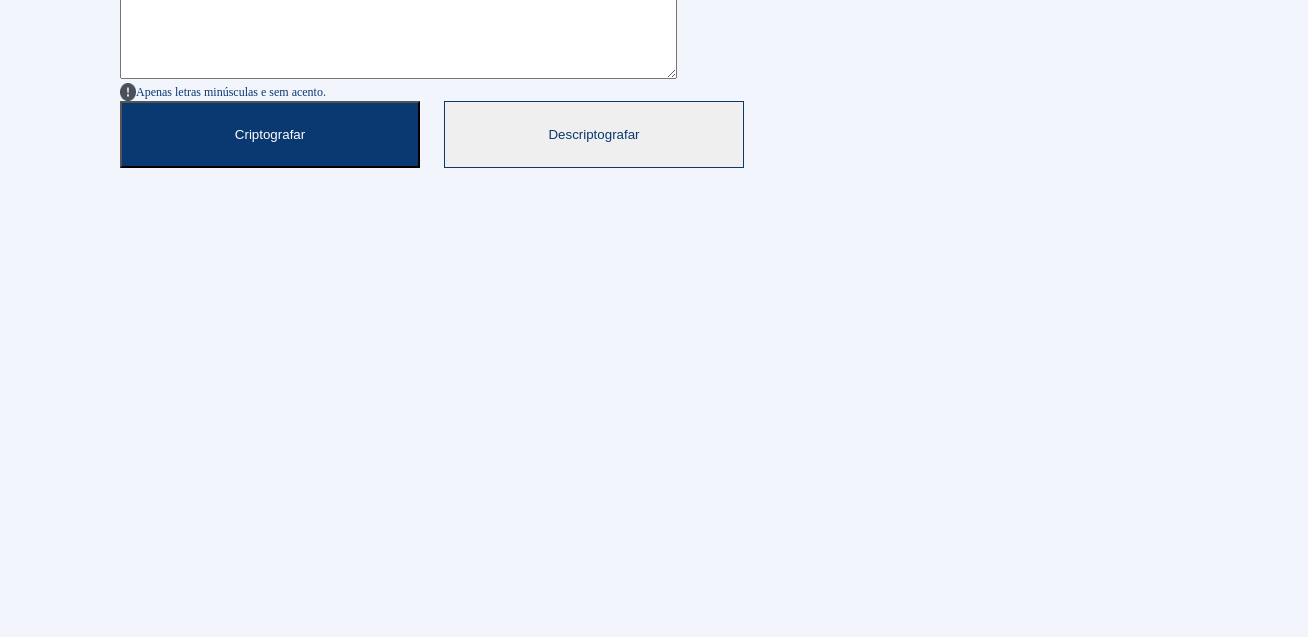
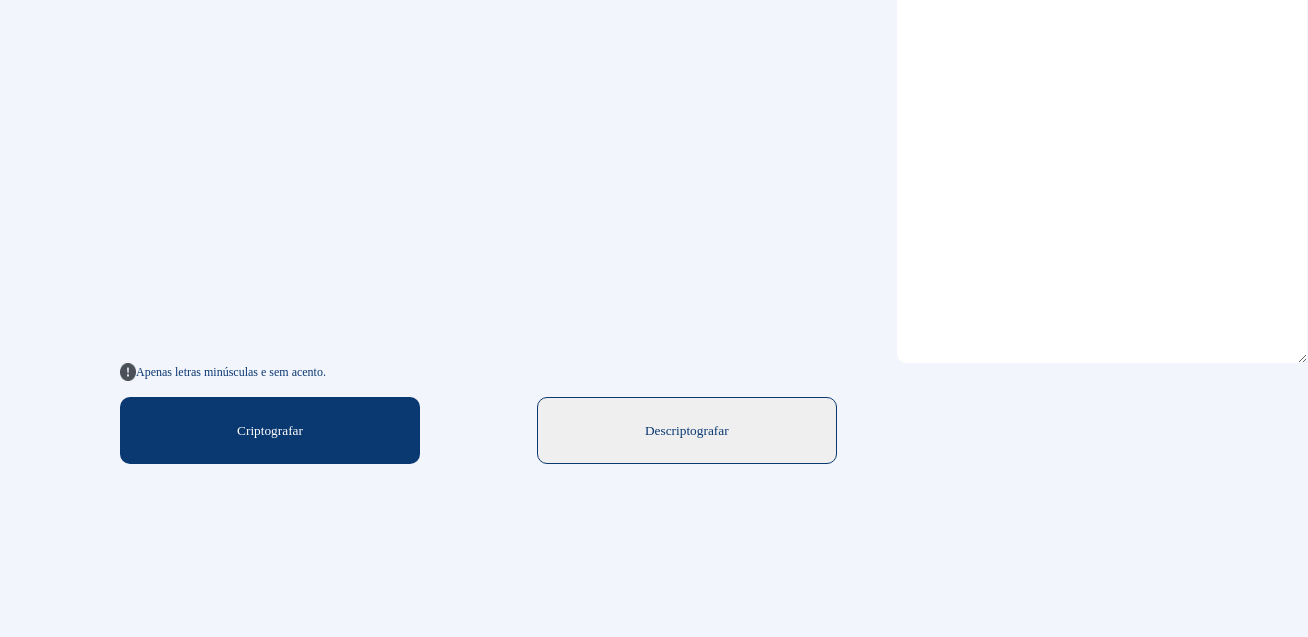
Before and after one commit to DevYuriOliveira73/desafio_ALURA, a plain HTML site: page index.html in a window 1280 px wide. Shown: the part 163-800 px from the top of the page, 1308 px wide, since content can reach past the window. Drawn offline with Linux system fonts and the light colour scheme.

Commit message:
Versao para envio

```diff
--- a/app.js
+++ b/app.js
@@ -1,7 +1,7 @@
 function criptografar(){
     let texto = document.getElementById('texto_normal').value;
     let enviar = document.getElementById('texto_encriptado');
-    console.log(texto)
+
     enviar.value = executar_criptografia(texto);
 
 
@@ -19,18 +19,15 @@ function criptografa1(){
 
 
 function descriptografar(){
-    let texto = document.getElementById('texto_encriptado').value;
-    let enviar = document.getElementById('texto_normal');
+    let texto = document.getElementById('texto_normal').value;
+    let enviar = document.getElementById('texto_encriptado');
 
-    console.log(texto)
+
     enviar.value = executar_descriptografia(texto);
 
 
 }
-//método charAt() conseguimos acessar um caractere de uma string
-//substr()
-//replace()     será util
-//meu nome e yuri
+
 function executar_criptografia(txt){
     let texto='';
     for(var i=0; i<txt.length; i++){
--- a/index.html
+++ b/index.html
@@ -9,21 +9,23 @@
 </head>
 <body>
 
+
+    <section class="blocoEsquerdo">
         <img src="imagem/a.png" alt="logo da alura">
 
-    <section class="blocoEsquerdo">
-
+        <div class ="blocoEsquerdo__area">
+            <div>
                 <textarea
                     class="blocoEsquerdo__texto"
                     id="texto_normal"
                     name="story"
-            rows="5"
-            cols="30"
+                    rows="10"
+                    cols="48"
                     placeholder="Digite seu texto"
                 ></textarea>
-
+            </div>
             <p class="blocoEsquerdo__paragrafo"> <img src="imagem/bi_exclamation-circle-fill@2x.png" alt="aviso de esclamação"> Apenas letras minúsculas e sem acento.</p>
-        <section class="blocoEsquerdo__button">
+            <div class="blocoEsquerdo__button">
                 <button
                     class="blocoEsquerdo__button__criptografar"
                     onClick="criptografar()">
@@ -34,7 +36,8 @@
                     onClick="descriptografar()">
                         Descriptografar
                 </button>
-        </section>
+            </div>
+        </div>
     </section>
 
 
@@ -45,9 +48,9 @@
             class="blocoDireito__texto"
             id="texto_encriptado"
             name="story"
-            rows="5"
+            rows="8"
             cols="50"
-            placeholder="TELA LADO DIREITO"
+            placeholder="Nenhuma mensagem encontrada"
         ></textarea>
     </section>
 
--- a/style.css
+++ b/style.css
@@ -1,7 +1,7 @@
 @import url('https://fonts.googleapis.com/css2?family=Inter:ital,opsz,wght@0,14..32,100..900;1,14..32,100..900&display=swap');
 
 :root {
-  --cor-primaria:
+  --cor-primaria: #0A3871;
   --cor-secundaria:
   --cor-terciaria:
   --cor-hover:
@@ -19,7 +19,7 @@ body {
 
   display: flex;
   box-sizing: border-box;
-  color: #0A3871;
+  color: var(--cor-primaria);
   background-color: #F3F5FC;
 
   flex-direction: row;
@@ -29,12 +29,31 @@ body {
 
 }
 
+.blocoEsquerdo{
+  width: 70%;
+
+
+  display: flex;
+  align-items: flex-start;
+  flex-direction: row;
+  margin-top: 40px;
+}
+
+.blocoEsquerdo__area{
+  display: flex;
+  flex-direction: column;
+  justify-content: space-between;
+  width: 80%;
+}
+
 .blocoEsquerdo__texto{
   font-family: var(--fonte-primaria);
   font-weight: var(--fonte-weight);
   font-size: 32px;
   line-height: 48px;
   text-align: left;
+  background-color: #F3F5FC;
+  border-color: #F3F5FC;
 
 }
 
@@ -47,6 +66,8 @@ body {
   line-height: 18px;
   text-align: left;
 
+  padding-bottom: 16px;
+
 }
 
 .blocoEsquerdo__button{
@@ -56,6 +77,7 @@ body {
   align-items: center;
   gap: 24px;
 
+  border-radius: 10px;
 
   font-family: var(--fonte-primaria);
   font-weight: var(--fonte-weight);
@@ -66,52 +88,50 @@ body {
 }
 
 .blocoEsquerdo__button__criptografar{
-  background-color: #0A3871;
+  font-family: var(--fonte-primaria);
+  font-weight: var(--fonte-weight);
+  background-color: var(--cor-primaria);
+  border-color: transparent transparent transparent;
   color: White;
+
+  border-radius: 10px;
 
   width: 300px;
   height: 67px;
 }
 
 .blocoEsquerdo__button__descriptografar{
-  color: #0A3871;
-  border: 1px solid #0A3871;
+  font-family: var(--fonte-primaria);
+  font-weight: var(--fonte-weight);
+  color: var(--cor-primaria);
+  border: 1px solid var(--cor-primaria);
+
+  border-radius: 10px;
 
   width: 300px;
   height: 67px;
 }
 
+.blocoDireito{
+  margin-top: 40px;
+  height: 120px;
 
-.blocaDireito__texto{
+}
+
+.blocoDireito__texto{
   width: 400px;
-  height: 944px;
+  height: 475px;
+  padding: 5px;
   top: 40px;
   left: 1000px;
   gap: 0px;
-  border-radius: 32px 0px 0px 0px;
+  border-radius: 10px;
+  border-color: #F3F5FC;
   opacity: 0px;
 
+  font-family: var(--fonte-primaria);
+  font-weight: var(--fonte-weight);
+  font-size: 32px;
+
+  text-align: left;
 }
-
-
-
-/*
-label,
-textarea {
-  font-size: 0.8rem;
-  letter-spacing: 1px;
-}
-
-textarea {
-  padding: 10px;
-  max-width: 100%;
-  line-height: 1.5;
-  border-radius: 5px;
-  border: 4px solid #ccc;
-  box-shadow: 1px 1px 1px #999;
-}
-
-label {
-  display: block;
-  margin-bottom: 10px;
-}*/
```
Lines whose indentation alone changed are shown as unchanged.
